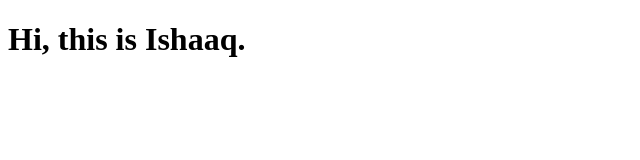
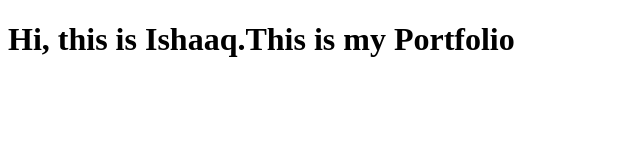
Before and after one commit to ishaaqWVG972/ishaaqWVG972.github.io, a plain HTML site: page index.html in a window 1280 px wide. Shown: the whole page, without its empty margins (0-640 px from the left). Drawn offline with Linux system fonts and the light colour scheme.

Commit message:
new uppate
new update

```diff
--- a/index.html
+++ b/index.html
@@ -6,6 +6,6 @@
   <title>Ishaaq's Portfolio</title>
 </head>
 <body>
-  <h1>Hi, this is Ishaaq.</h1>
+  <h1>Hi, this is Ishaaq.This is my Portfolio</h1>
 </body>
 </html>
```
